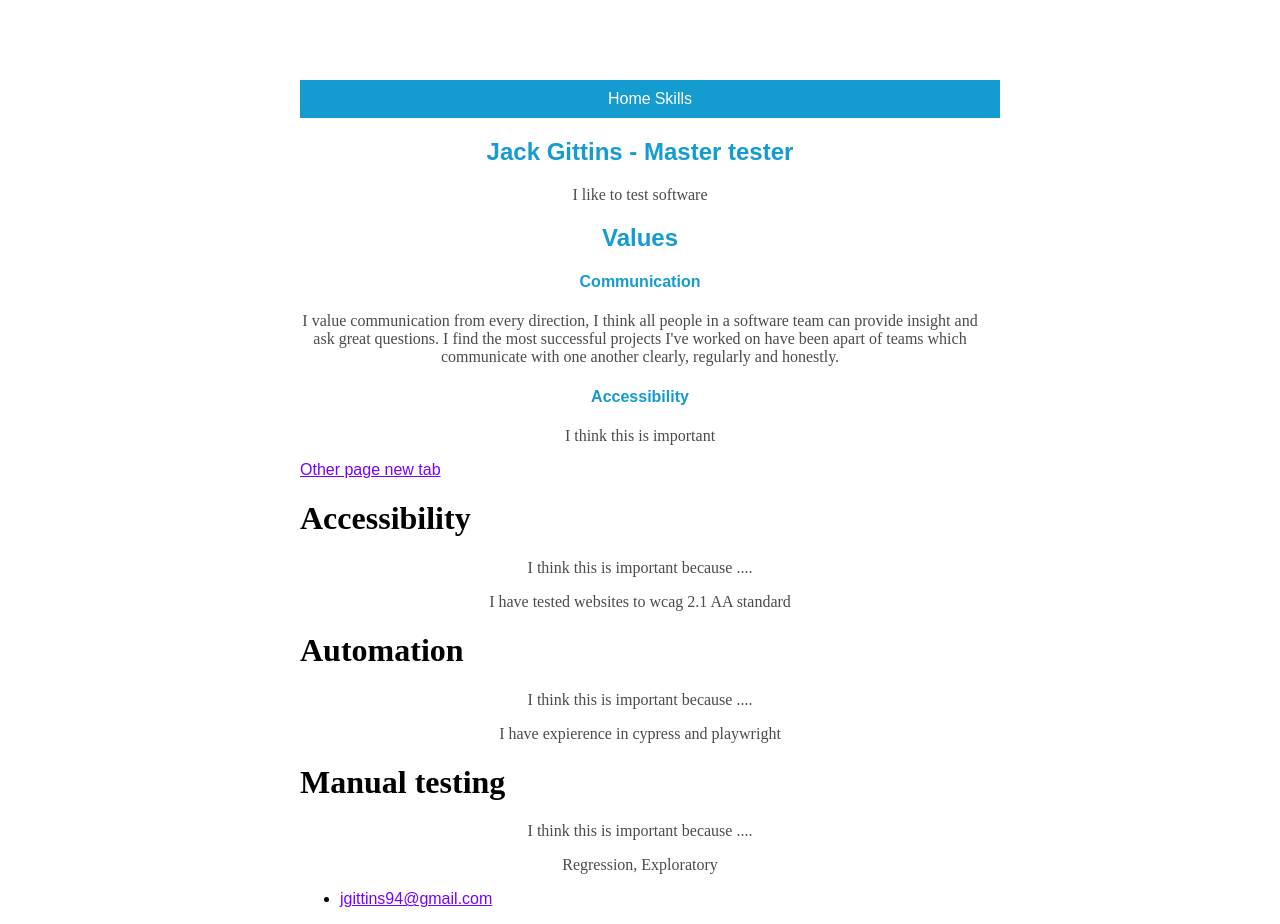
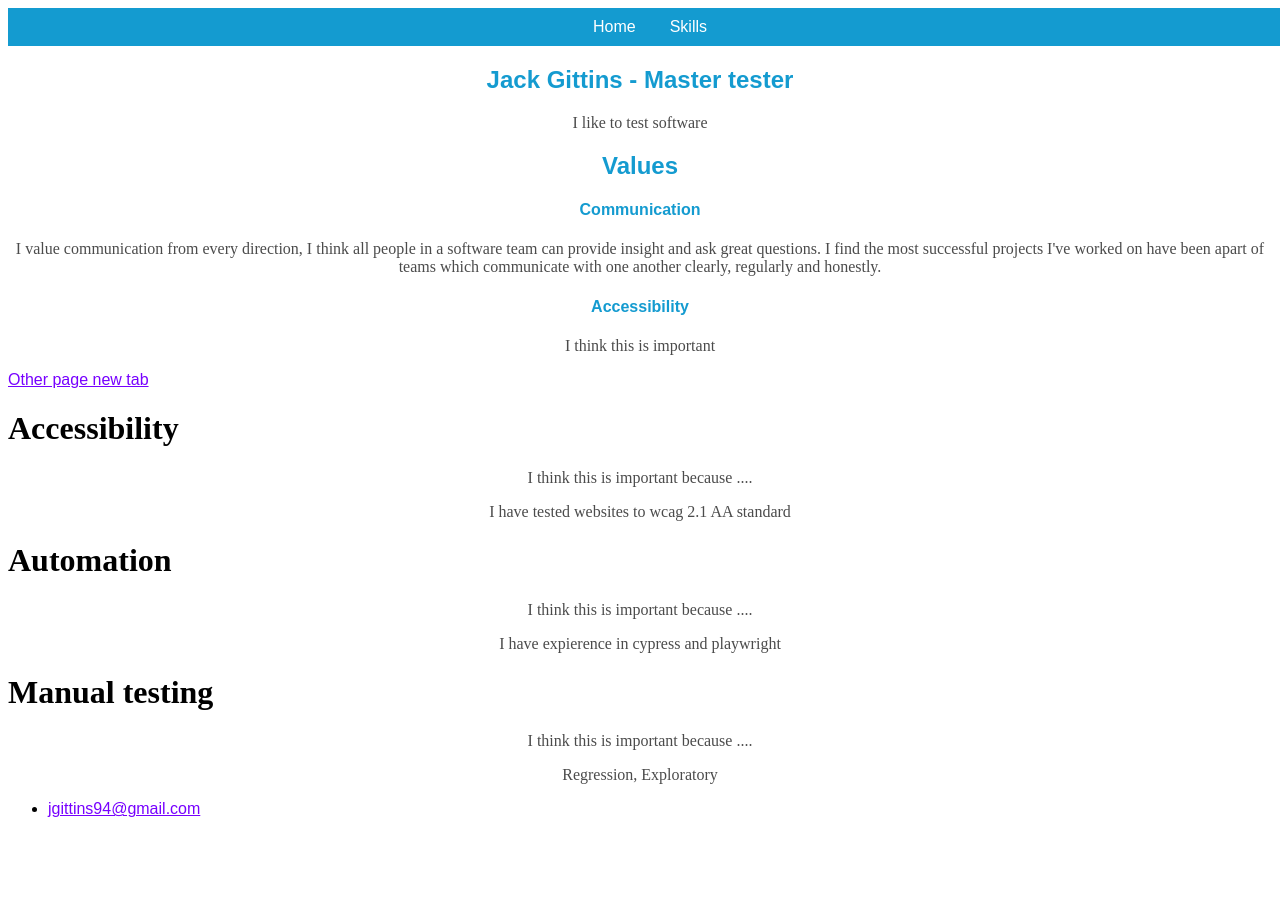
Before and after one commit to jgitts94/jgitts94, a plain HTML site: page index.html in a window 1280 px wide. After the commit the page ends 834 px from the top, so only its background shows below. Drawn offline with Linux system fonts and the light colour scheme.

Commit message:
remove body margin and readd nav margin

```diff
--- a/index.html
+++ b/index.html
@@ -6,9 +6,9 @@
    <style>
     body {
       background-color: #ffffff;
-      margin-right: 300px;
+      /* margin-right: 300px;
       margin-left: 300px;
-      margin-top: 80px;
+      margin-top: 80px; */
     }
     h2 {
       color: #149bd0;
@@ -41,7 +41,7 @@
     nav a {
       color: white;
       text-decoration: none;
-      /* margin: 0px 10px; */
+      margin: 0px 15px;
       font-family: Arial, Helvetica, sans-serif;
     }
 
```
